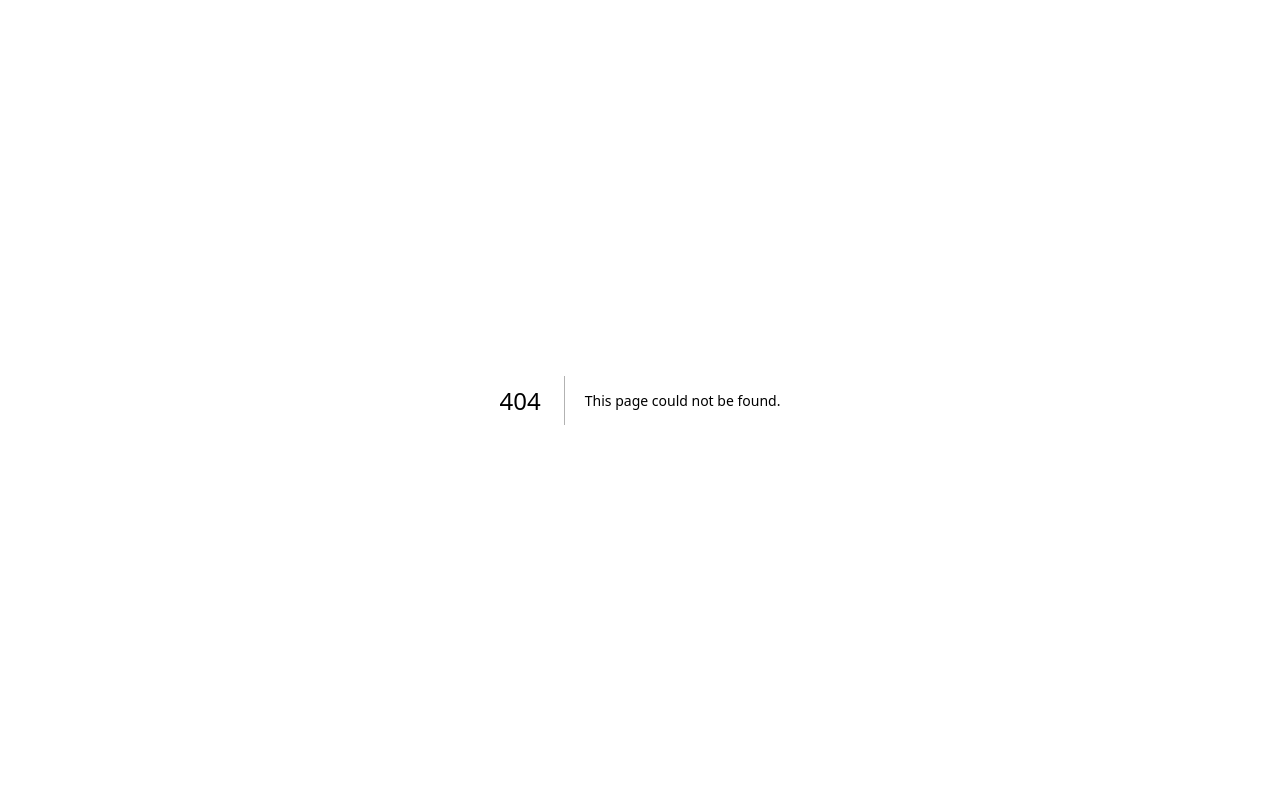
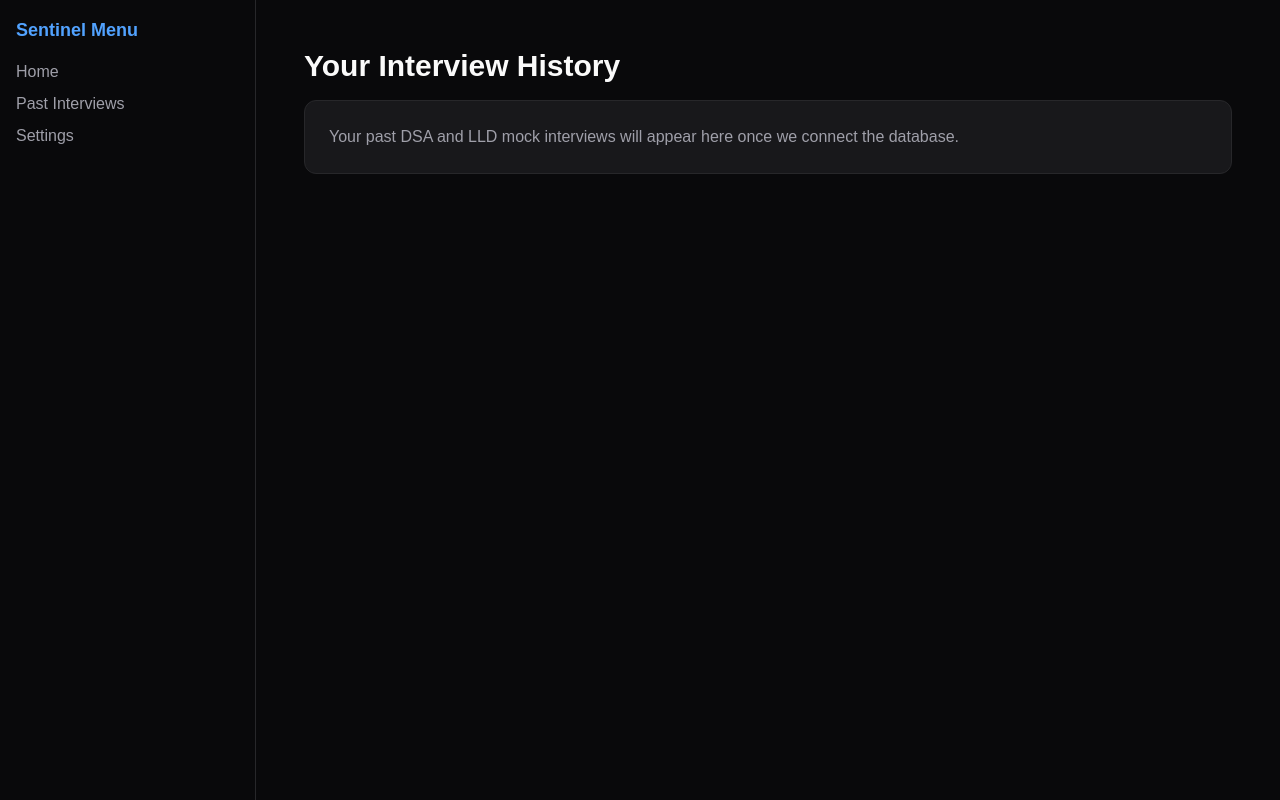
Before and after one commit to 2017kartik/project-sentinel, a Next.js app: page /dashboard in a window 1280 px wide. Before the commit this address had no page. Built offline with nearby package versions, Linux system fonts and the light colour scheme.

Commit message:
feat(routing): setup core page skeleton and dashboard layout

```diff
--- /dev/null
+++ b/app/(auth)/login/page.tsx
@@ -0,0 +1,10 @@
+export default function LoginPage() {
+  return (
+    <main className="flex min-h-screen items-center justify-center bg-zinc-950 p-6 text-zinc-50">
+      <div className="w-full max-w-md space-y-4 rounded-xl border border-zinc-800 bg-zinc-900 p-8 shadow-2xl">
+        <h1 className="text-2xl font-bold text-center">Project Sentinel Login</h1>
+        <p className="text-center text-zinc-400">Authentication will go here.</p>
+      </div>
+    </main>
+  );
+}
--- /dev/null
+++ b/app/dashboard/layout.tsx
@@ -0,0 +1,18 @@
+export default function Layout({ children }: { children: React.ReactNode }) {
+  return (
+    <div className="flex h-screen flex-col md:flex-row md:overflow-hidden bg-zinc-950 text-zinc-50">
+      <div className="w-full flex-none md:w-64 border-r border-zinc-800 p-4">
+        {/* We will build the actual SideNav component here later */}
+        <h2 className="text-lg font-bold text-blue-400">Sentinel Menu</h2>
+        <ul className="mt-4 space-y-2 text-zinc-400">
+          <li>Home</li>
+          <li>Past Interviews</li>
+          <li>Settings</li>
+        </ul>
+      </div>
+      <div className="grow p-6 md:overflow-y-auto md:p-12">
+        {children}
+      </div>
+    </div>
+  );
+}
--- /dev/null
+++ b/app/dashboard/page.tsx
@@ -0,0 +1,10 @@
+export default function DashboardPage() {
+  return (
+    <main>
+      <h1 className="text-3xl font-bold mb-4">Your Interview History</h1>
+      <div className="rounded-xl border border-zinc-800 bg-zinc-900 p-6">
+        <p className="text-zinc-400">Your past DSA and LLD mock interviews will appear here once we connect the database.</p>
+      </div>
+    </main>
+  );
+}
--- /dev/null
+++ b/app/interview/[id]/page.tsx
@@ -0,0 +1,24 @@
+export default function InterviewRoom({ params }: { params: { id: string } }) {
+  return (
+    <main className="flex h-screen flex-col bg-zinc-950 p-6 text-zinc-50">
+      <div className="flex items-center justify-between border-b border-zinc-800 pb-4">
+        <h1 className="text-2xl font-bold">Active Interview Session</h1>
+        <span className="rounded bg-blue-900 px-3 py-1 text-sm font-semibold text-blue-300">
+          Session ID: {params.id}
+        </span>
+      </div>
+
+      <div className="mt-6 flex flex-1 gap-6">
+        {/* Left side: Code Editor Placeholder */}
+        <div className="flex-1 rounded-xl border border-zinc-800 bg-zinc-900 p-4">
+          <p className="text-zinc-400">Code Editor goes here...</p>
+        </div>
+
+        {/* Right side: AI Chat Placeholder */}
+        <div className="w-1/3 rounded-xl border border-zinc-800 bg-zinc-900 p-4">
+          <p className="text-zinc-400">AI Interviewer feedback goes here...</p>
+        </div>
+      </div>
+    </main>
+  );
+}
```
